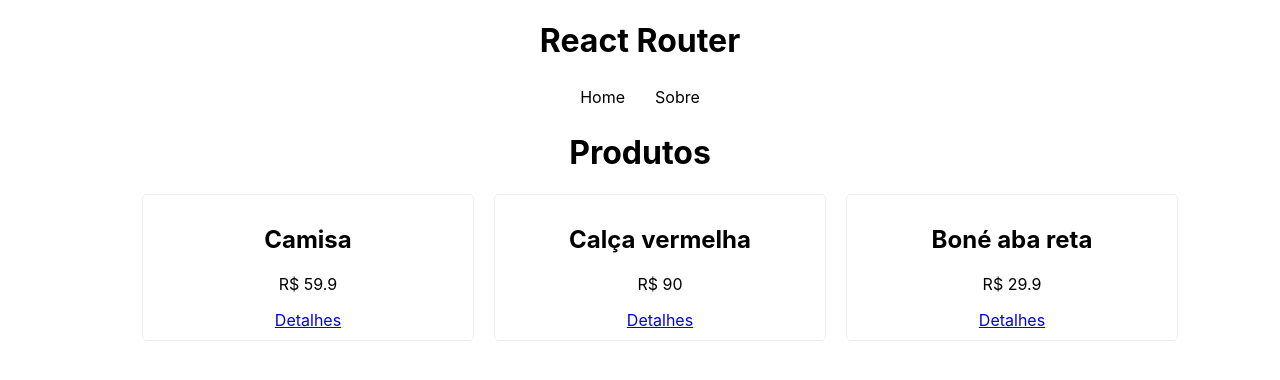
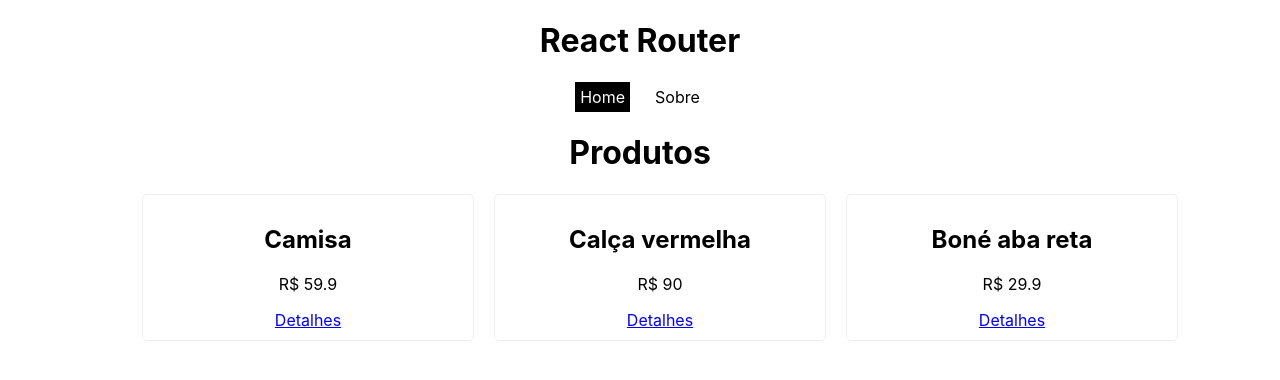
Before and after one commit to fabianagenila/react-router-app, a React (Vite) app: page / in a window 1280 px wide. Shown: the top 380 px of the page. Built offline with nearby package versions, Linux system fonts and the light colour scheme; data requests are answered from the project's data file.

Commit message:
active link navbar

```diff
--- a/src/components/Navbar.jsx
+++ b/src/components/Navbar.jsx
@@ -1,11 +1,18 @@
-import { Link } from "react-router-dom";
+import { Link, NavLink } from "react-router-dom";
 import "./Navbar.css";
 
 const Navbar = () => {
   return (
     <nav>
-      <Link to="/">Home</Link>
-      <Link to="/about">Sobre</Link>
+      {/* <Link to="/">Home</Link>
+      <Link to="/about">Sobre</Link> */}
+      <NavLink
+        to="/"
+        // className={({ isActive }) => (isActive ? "esta-ativo" : "nao-ativo")}
+      >
+        Home
+      </NavLink>
+      <NavLink to="/about">Sobre</NavLink>
     </nav>
   );
 };
```
